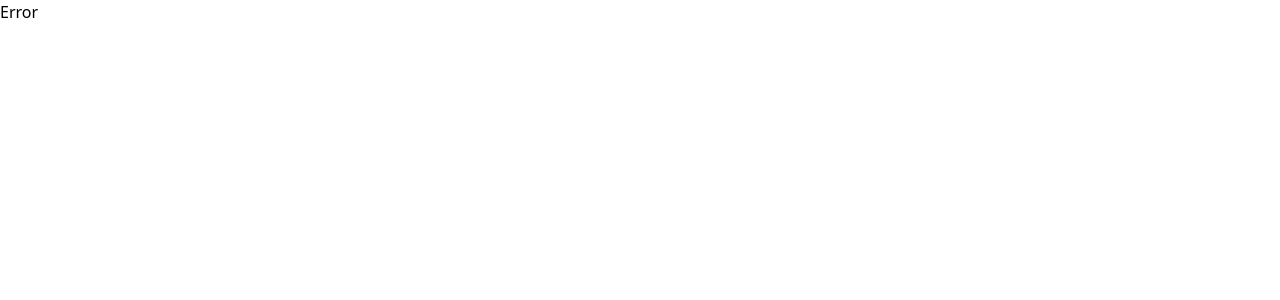
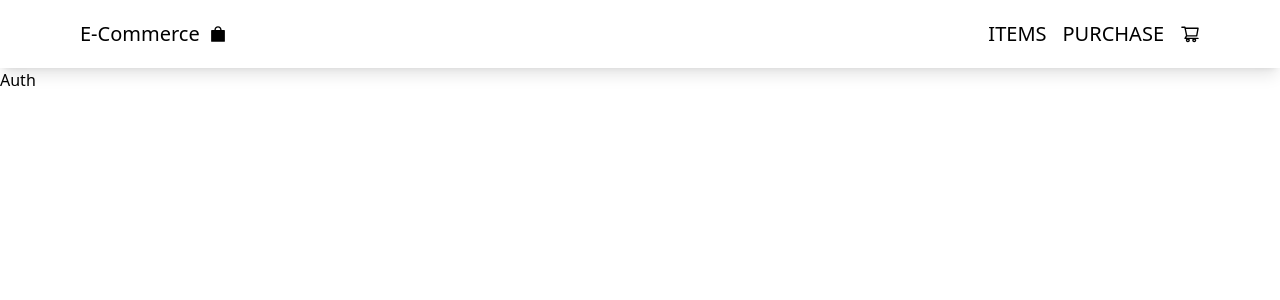
Before and after one commit to paresiqbal/mern-ecommerce, a React (Vite) app in the folder client/: page /auth in a window 1280 px wide. Before the commit this address had no page. Shown: the top 300 px of the page. Built offline with nearby package versions, Linux system fonts and the light colour scheme.

Commit message:
Complete setup frontend

```diff
--- a/client/src/App.tsx
+++ b/client/src/App.tsx
@@ -4,6 +4,7 @@ import { createBrowserRouter, RouterProvider } from "react-router-dom";
 // pages
 import MainLayout from "@/layout/MainLayout";
 import Error from "@/pages/Error";
+import Auth from "@/pages/auth";
 
 // router
 const router = createBrowserRouter([
@@ -11,7 +12,13 @@ const router = createBrowserRouter([
     path: "/",
     element: <MainLayout />,
     errorElement: <Error />,
-    children: [{}],
+    children: [
+      {
+        path: "/auth",
+        element: <Auth />,
+        errorElement: <Error />,
+      },
+    ],
   },
 ]);
 
--- /dev/null
+++ b/client/src/pages/auth/index.tsx
@@ -0,0 +1,3 @@
+export default function Auth() {
+  return <div>Auth</div>;
+}
```
